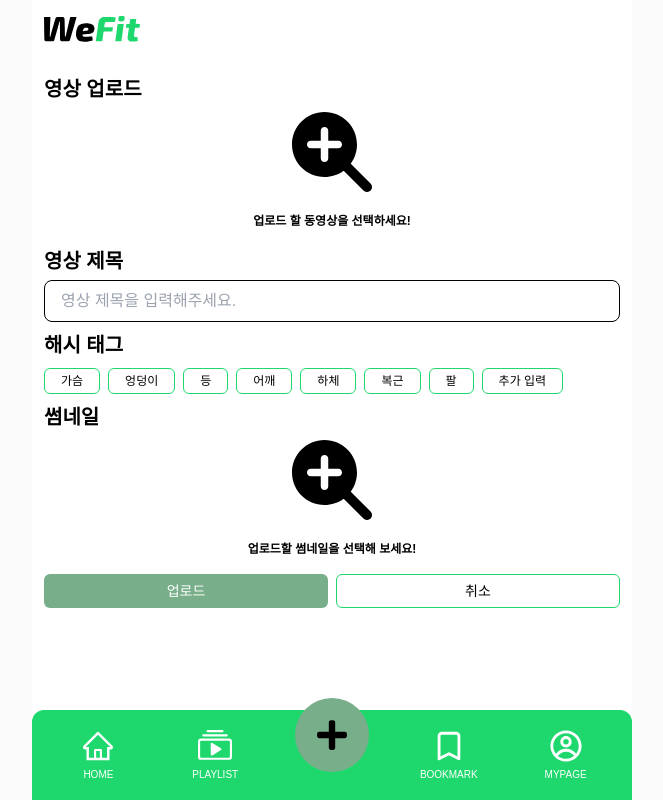
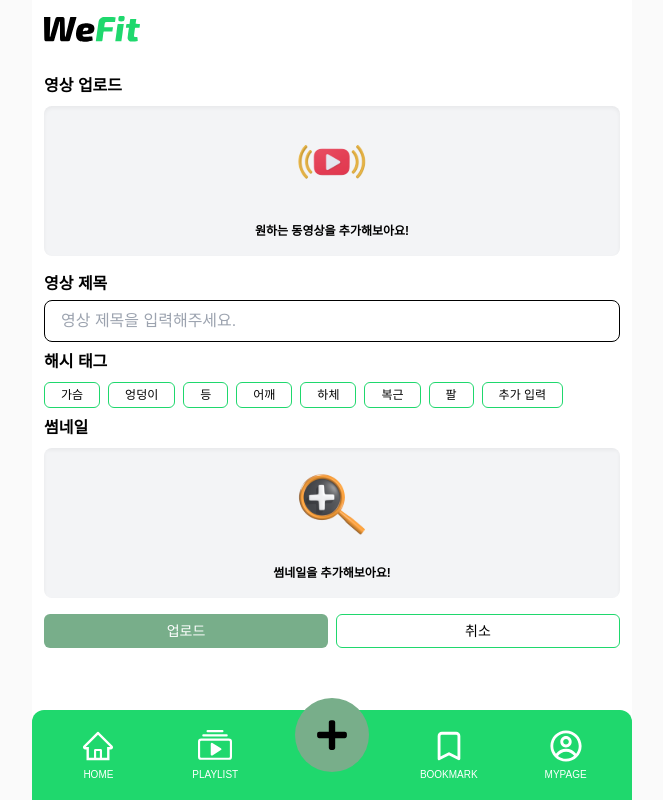
Before and after one commit to park-chan-hui/toy-project3-team2-wefit, a React (Vite) app: page /video-add in a window 1280 px wide. Shown: the whole page, without its empty margins (308-971 px from the left). Built offline with nearby package versions, Linux system fonts and the light colour scheme.

Commit message:
refactor: 라벨인풋 라벨 텍스트 크기 조절, 해시태그 버튼 map 메소드 활용하여 랜더링, 업로드 input 스타일 변경

```diff
--- a/src/components/common/label-input/LabelInput.tsx
+++ b/src/components/common/label-input/LabelInput.tsx
@@ -24,7 +24,7 @@ const LabelInput = (props: LabelInputProps) => {
 
   return (
     <div className="mb-2 max-w-container">
-      <p className="text-large font-bold">{title}</p>
+      <p className="text-base font-bold">{title}</p>
       <input
         {...inputProps}
         className="mt-1 w-full rounded-medium border border-black p-2 px-4 focus:!border-primary focus:outline-none"
--- a/src/pages/VideoAddPage.tsx
+++ b/src/pages/VideoAddPage.tsx
@@ -1,11 +1,13 @@
 import Button from '@/components/common/button/Button';
 import LabelInput from '@/components/common/label-input/LabelInput';
 import { useRef, useState } from 'react';
-import { FaMagnifyingGlassPlus } from 'react-icons/fa6';
+import videoUpload from '@/assets/video-upload.svg';
+import thumnailUpload from '@/assets/thumnail-upload.svg';
 
 const VideoAddPage = () => {
   const [imgFile, setImgFile] = useState('');
   const imgRef = useRef<HTMLInputElement>(null);
+  const hashTagArr = ['가슴', '엉덩이', '등', '어깨', '하체', '복근', '팔'];
 
   const handleInput = () => {
     imgRef.current?.click();
@@ -34,12 +36,14 @@ const VideoAddPage = () => {
   return (
     <div className="mt-4">
       <div className="mb-4">
-        <p className="mb-2 text-large font-bold">영상 업로드</p>
-        <div className="flex flex-col items-center">
-          <FaMagnifyingGlassPlus className="mb-5 h-20 w-full" />
-          <p className="text-xsmall font-bold">
-            업로드 할 동영상을 선택하세요!
-          </p>
+        <p className="mb-2 text-base font-bold">영상 업로드</p>
+        <div className="flex flex-col items-center rounded-medium bg-gray-100 p-medium shadow-inner">
+          <img
+            src={videoUpload}
+            alt="영상 업로드 이미지"
+            className="mb-5 h-20 w-full"
+          />
+          <p className="text-xsmall font-bold">원하는 동영상을 추가해보아요!</p>
         </div>
       </div>
       <div className="mb-2">
@@ -47,51 +51,35 @@ const VideoAddPage = () => {
           title="영상 제목"
           placeholder="영상 제목을 입력해주세요."
           description=""
-        ></LabelInput>
+        />
       </div>
       <div className="mb-2">
-        <p className="mb-2 text-large font-bold">해시 태그</p>
+        <p className="mb-2 text-base font-bold">해시 태그</p>
         <div className="flex flex-wrap gap-small">
-          <Button size="small" variant="outline">
-            가슴
-          </Button>
-          <Button size="small" variant="outline">
-            엉덩이
-          </Button>
-          <Button size="small" variant="outline">
-            등
-          </Button>
-          <Button size="small" variant="outline">
-            어깨
-          </Button>
-          <Button size="small" variant="outline">
-            하체
-          </Button>
-          <Button size="small" variant="outline">
-            복근
-          </Button>
-          <Button size="small" variant="outline">
-            팔
-          </Button>
+          {hashTagArr.map(tag => (
+            <Button size="small" variant="outline">
+              {tag}
+            </Button>
+          ))}
           <Button size="small" variant="outline">
             추가 입력
           </Button>
         </div>
       </div>
       <div className="mb-4">
-        <p className="mb-2 text-large font-bold">썸네일</p>
-        <div className="w-full overflow-auto">
+        <p className="mb-2 text-base font-bold">썸네일</p>
+        <div className="w-full overflow-auto rounded-medium">
           {imgFile ? (
             <img src={imgFile} alt="프로필 이미지" />
           ) : (
-            <div className="flex flex-col items-center">
-              <FaMagnifyingGlassPlus
+            <div className="flex flex-col items-center bg-gray-100 p-medium shadow-inner">
+              <img
+                src={thumnailUpload}
+                alt="썸네일 업로드 이미지"
                 className="mb-5 h-20 w-full cursor-pointer"
                 onClick={handleInput}
               />
-              <p className="text-xsmall font-bold">
-                업로드할 썸네일을 선택해 보세요!
-              </p>
+              <p className="text-xsmall font-bold">썸네일을 추가해보아요!</p>
             </div>
           )}
         </div>
```
Also changed, not shown: src/assets/thumnail-upload.svg (added), src/assets/video-upload.svg (added).
